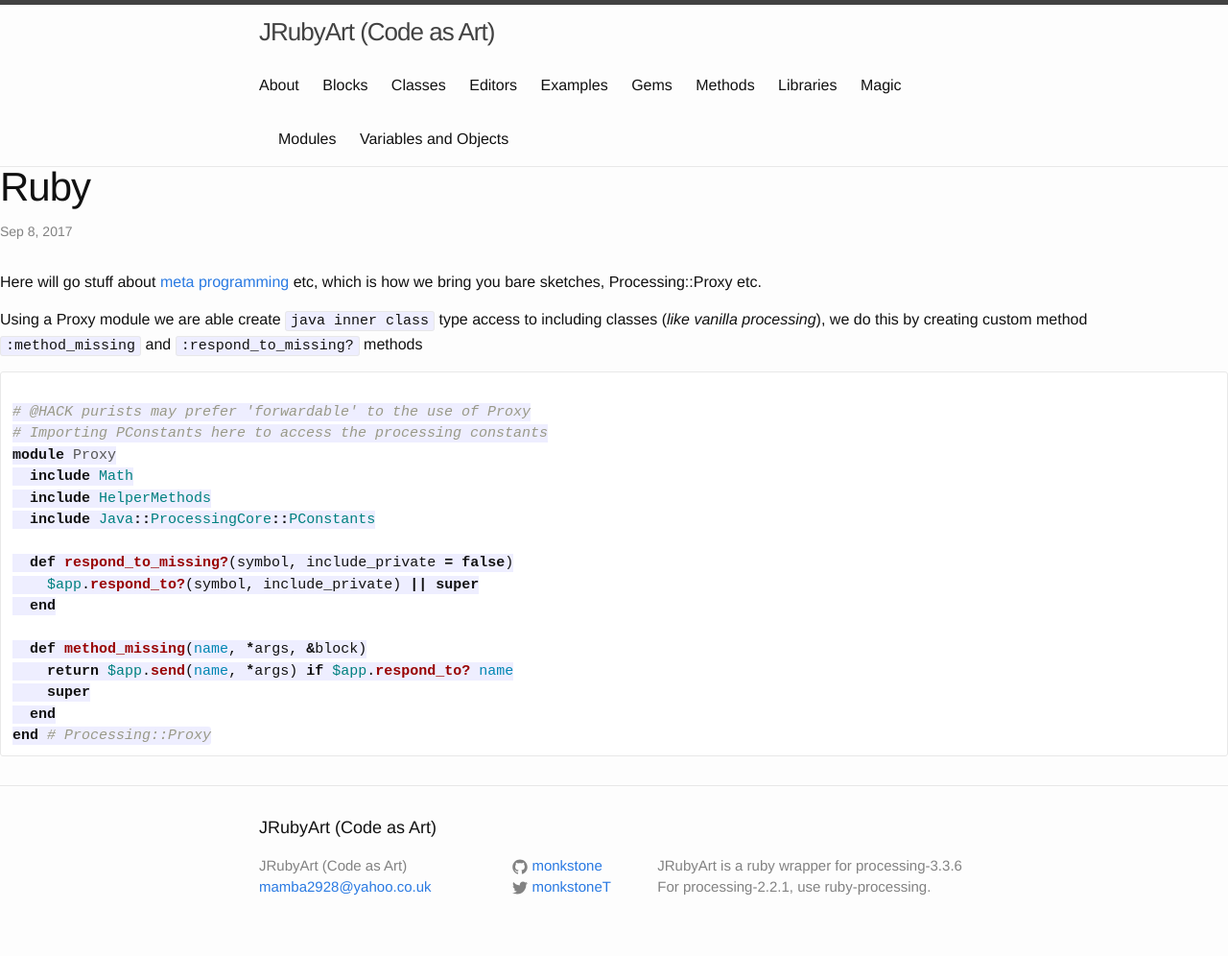
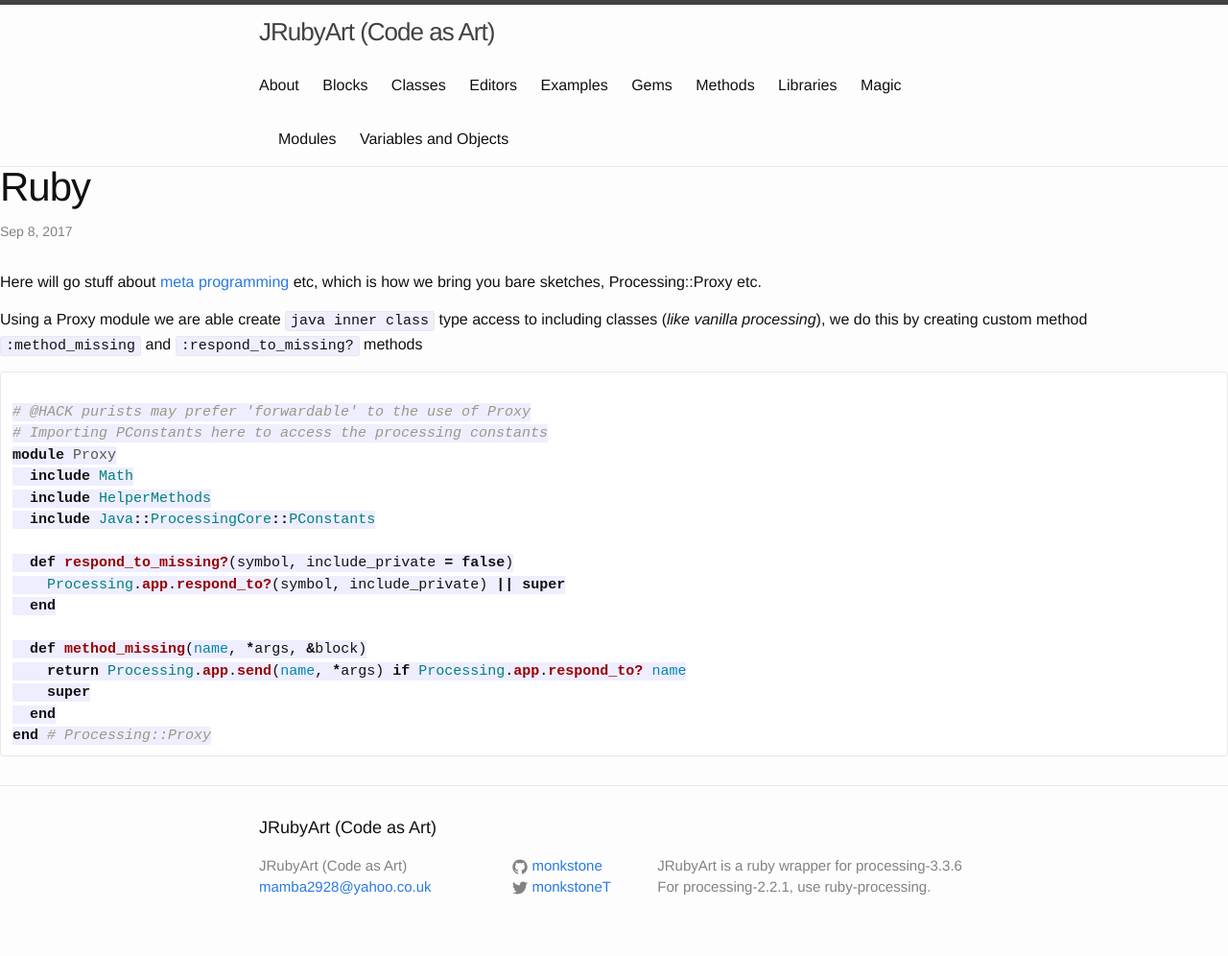
Before and after one commit to ruby-processing/JRubyArt, a Jekyll site: the page built from _magic/ruby.md, in a window 1280 px wide. Shown: the whole page at 96% size. Built offline with Jekyll 4.4.1, drawn with Linux system fonts in a browser that asks for light colours.

Commit message:
Reflect change to using Processing.app instead of $app

```diff
--- a/_magic/ruby.md
+++ b/_magic/ruby.md
@@ -17,11 +17,11 @@
   include Java::ProcessingCore::PConstants
 
   def respond_to_missing?(symbol, include_private = false)
-    $app.respond_to?(symbol, include_private) || super
+    Processing.app.respond_to?(symbol, include_private) || super
   end
 
   def method_missing(name, *args, &block)
-    return $app.send(name, *args) if $app.respond_to? name
+    return Processing.app.send(name, *args) if Processing.app.respond_to? name
     super
   end
 end # Processing::Proxy
```
Also changed, not shown: _objects/global.md (+1 -1 lines), _posts/2015-09-28-comparison.md (+3 -0 lines).
